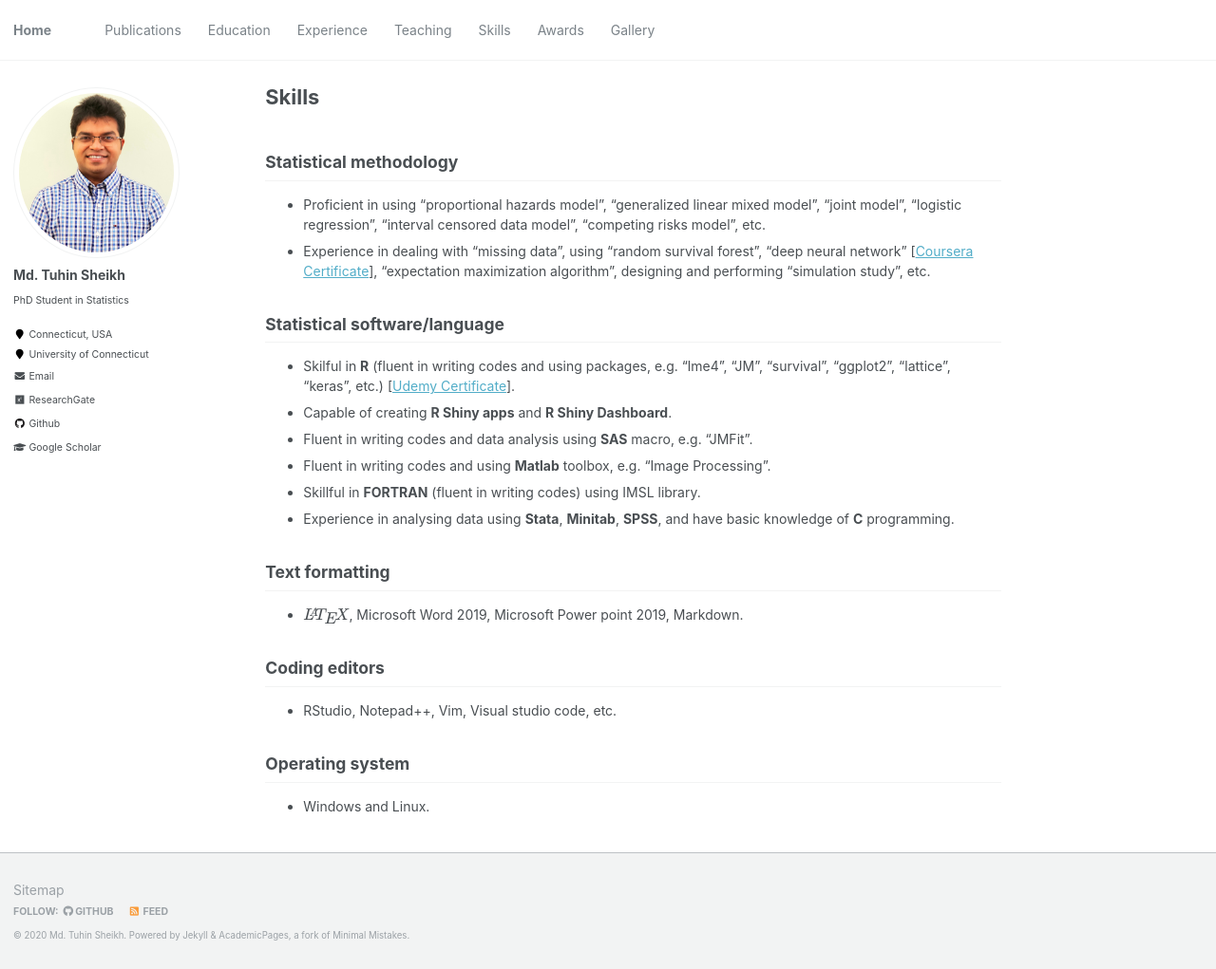
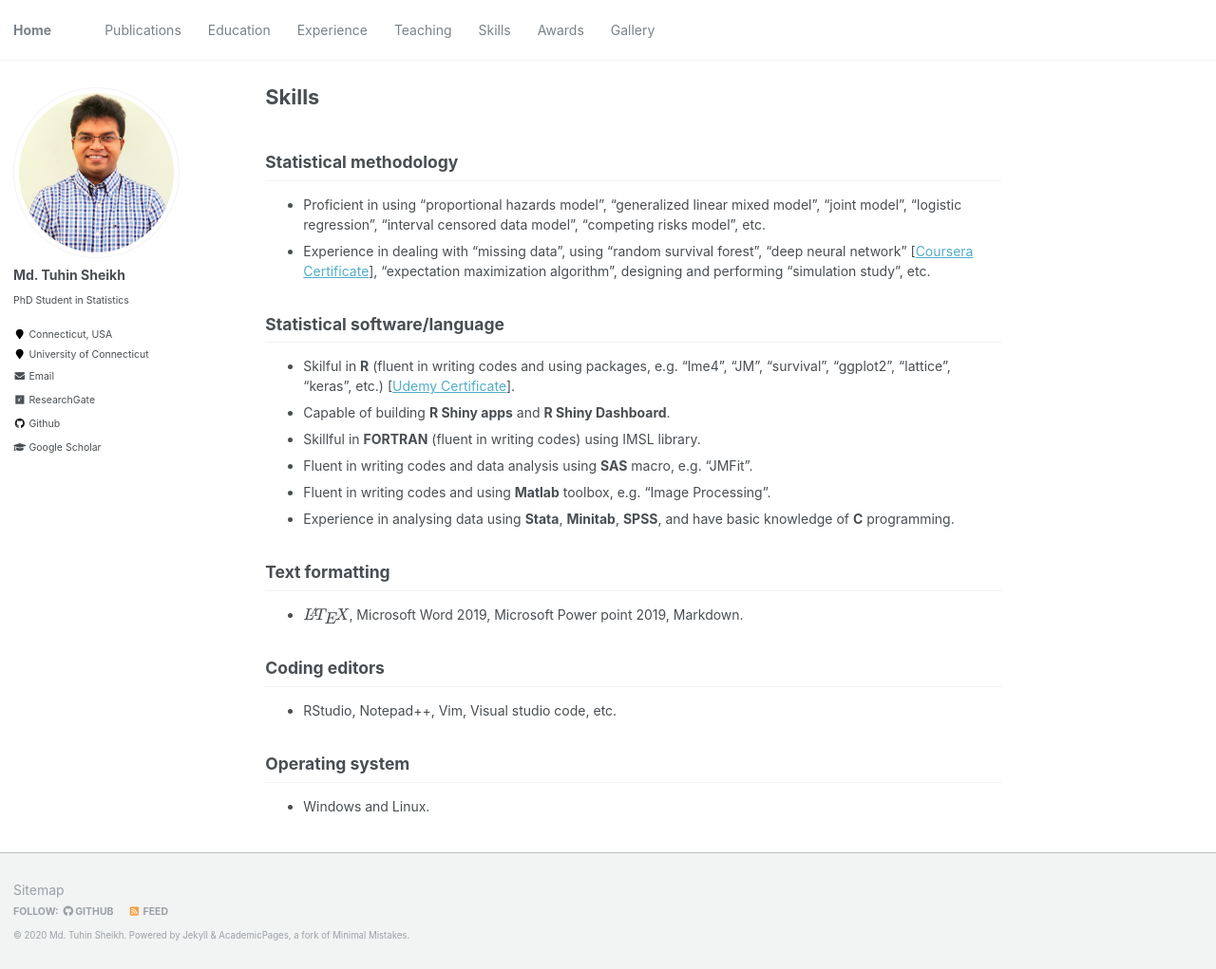
Before and after one commit to mdtuhinsheikh/mdtuhinsheikh.github.io, a Jekyll site: the page built from _pages/skills.md, in a window 1280 px wide and 1021 px high. Shown: the whole window at 95% size. Built offline with Jekyll 4.4.1, drawn with Linux system fonts in a browser that asks for light colours; formulas are drawn with MathJax 3.

Commit message:
Update skills.md

```diff
--- a/_pages/skills.md
+++ b/_pages/skills.md
@@ -15,10 +15,10 @@ designing and performing "simulation study", etc.
 
 ## Statistical software/language
 * Skilful in **R** (fluent in writing codes and using packages, e.g. "lme4", "JM", "survival", "ggplot2", "lattice", "keras", etc.) [[Udemy Certificate](https://www.udemy.com/certificate/UC-21QY2ZUV/)].
-* Capable of creating **R Shiny apps** and **R Shiny Dashboard**.
+* Capable of building **R Shiny apps** and **R Shiny Dashboard**.
+* Skillful in **FORTRAN** (fluent in writing codes) using IMSL library.
 * Fluent in writing codes and data analysis using **SAS** macro, e.g. "JMFit".
 * Fluent in writing codes and using **Matlab** toolbox, e.g. "Image Processing".
-* Skillful in **FORTRAN** (fluent in writing codes) using IMSL library.
 * Experience in analysing data using **Stata**, **Minitab**, **SPSS**, and have basic knowledge of **C** programming.
 
 ## Text formatting
```
